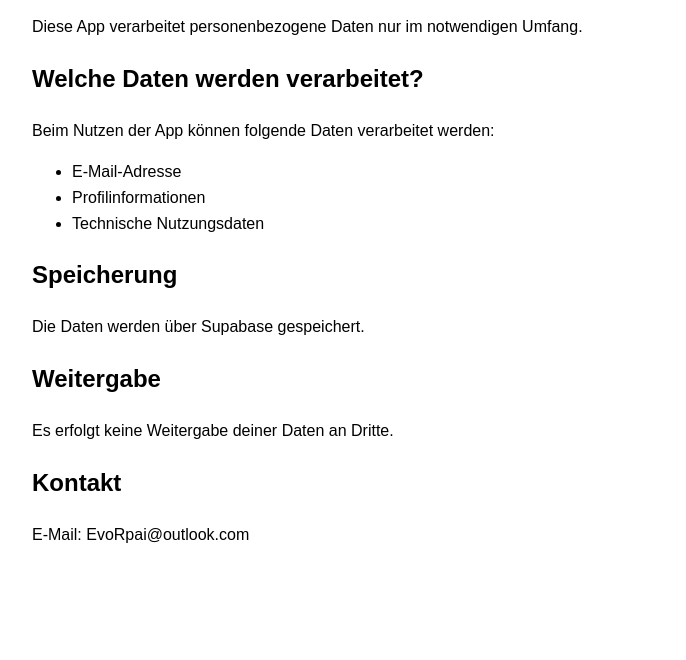
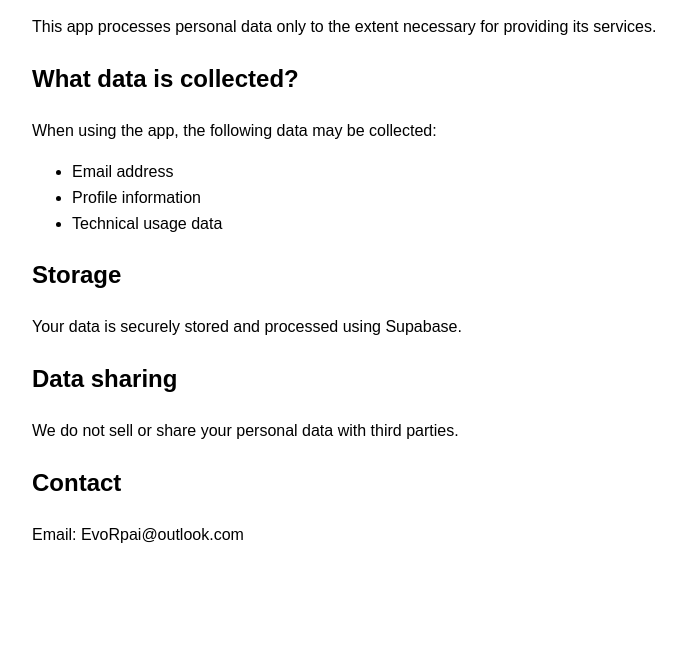
Before and after one commit to Theo2909P/EvoRP, a plain HTML site: page index.html in a window 1280 px wide. Shown: the part 140-800 px from the top of the page, without its empty margins (258-944 px from the left). Drawn offline with Linux system fonts and the light colour scheme.

Commit message:
index englisch

```diff
--- a/index.html
+++ b/index.html
@@ -1,8 +1,8 @@
 <!DOCTYPE html>
-<html lang="de">
+<html lang="en">
 <head>
   <meta charset="UTF-8">
-  <title>Datenschutzerklärung</title>
+  <title>Privacy Policy</title>
   <style>
     body {
       font-family: Arial, sans-serif;
@@ -16,26 +16,26 @@
 </head>
 <body>
 
-<h1>Datenschutzerklärung</h1>
+<h1>Privacy Policy</h1>
 
-<p>Diese App verarbeitet personenbezogene Daten nur im notwendigen Umfang.</p>
+<p>This app processes personal data only to the extent necessary for providing its services.</p>
 
-<h2>Welche Daten werden verarbeitet?</h2>
-<p>Beim Nutzen der App können folgende Daten verarbeitet werden:</p>
+<h2>What data is collected?</h2>
+<p>When using the app, the following data may be collected:</p>
 <ul>
-  <li>E-Mail-Adresse</li>
-  <li>Profilinformationen</li>
-  <li>Technische Nutzungsdaten</li>
+  <li>Email address</li>
+  <li>Profile information</li>
+  <li>Technical usage data</li>
 </ul>
 
-<h2>Speicherung</h2>
-<p>Die Daten werden über Supabase gespeichert.</p>
+<h2>Storage</h2>
+<p>Your data is securely stored and processed using Supabase.</p>
 
-<h2>Weitergabe</h2>
-<p>Es erfolgt keine Weitergabe deiner Daten an Dritte.</p>
+<h2>Data sharing</h2>
+<p>We do not sell or share your personal data with third parties.</p>
 
-<h2>Kontakt</h2>
-<p>E-Mail: EvoRpai@outlook.com</p>
+<h2>Contact</h2>
+<p>Email: EvoRpai@outlook.com</p>
 
 </body>
 </html>
```
